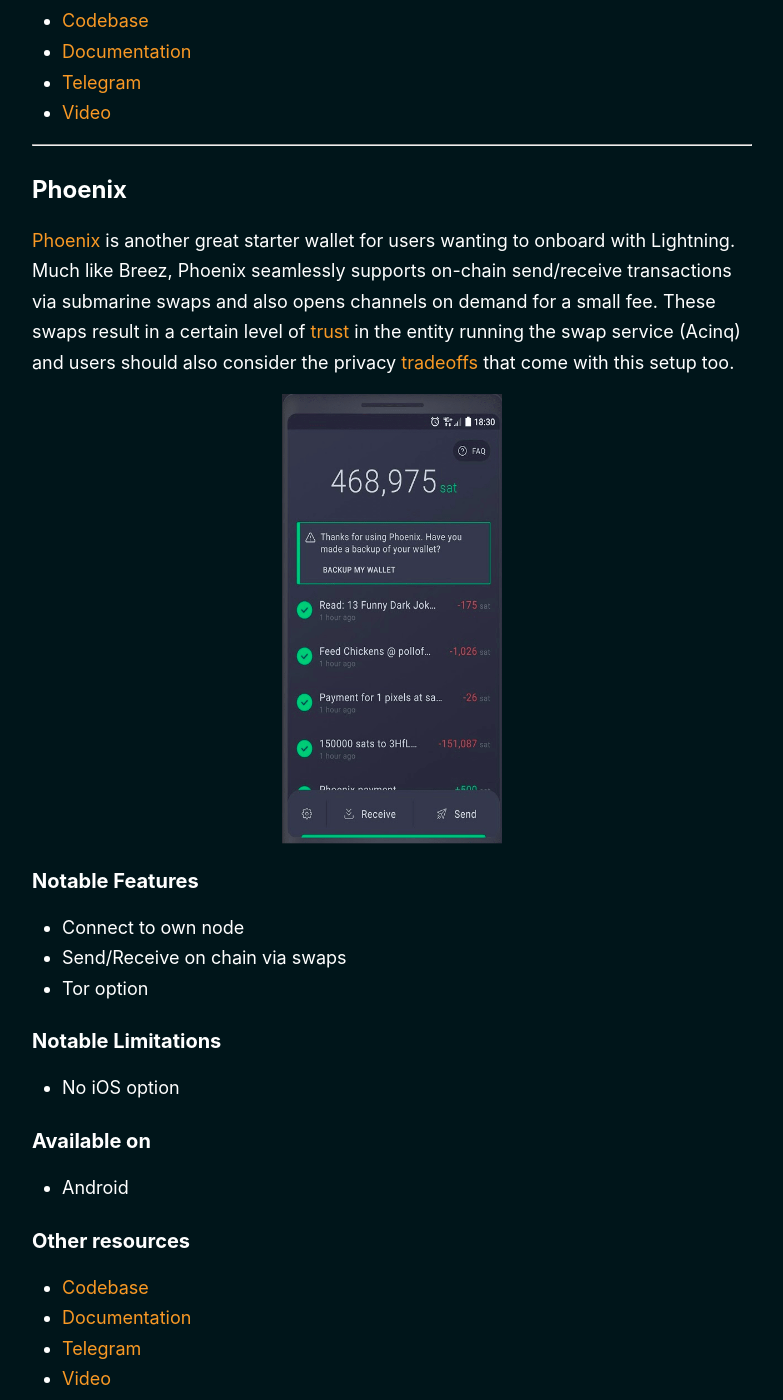
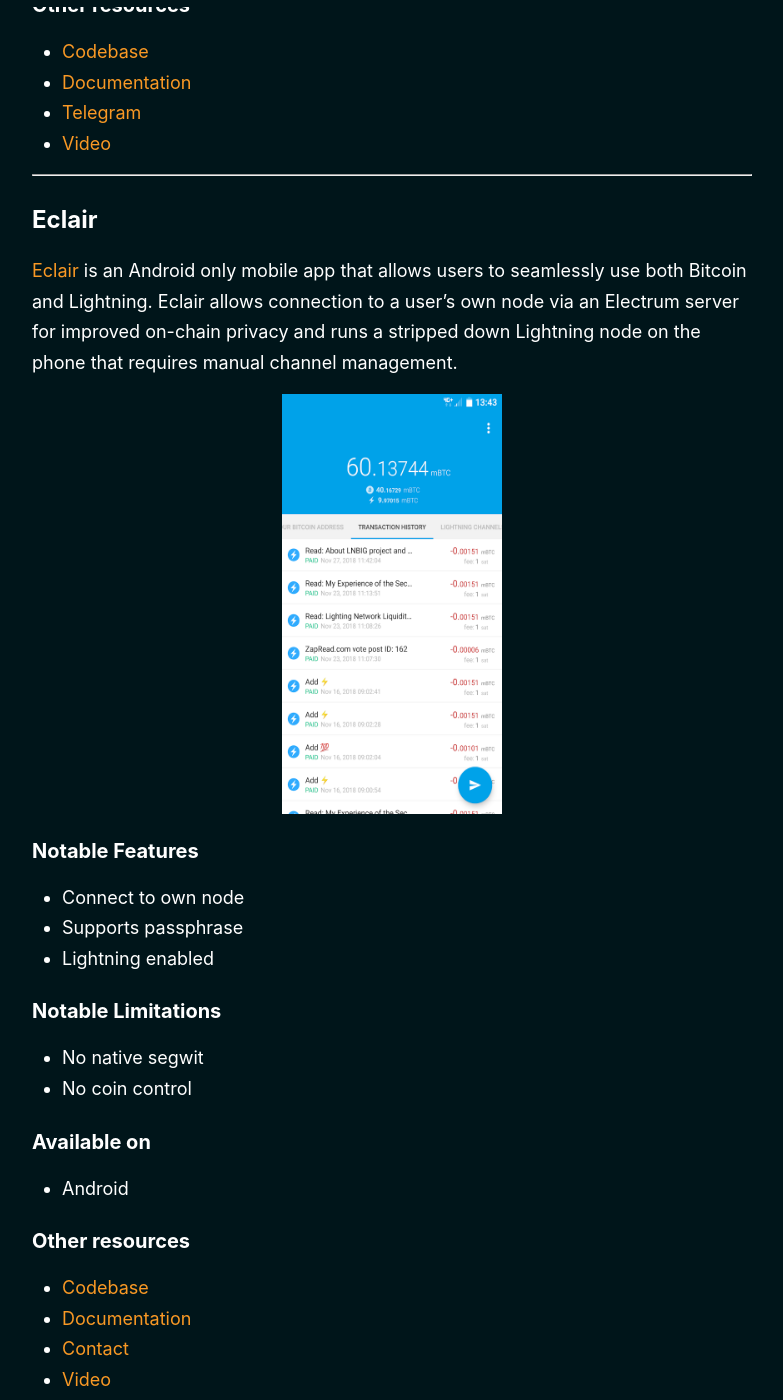
Before and after one commit to BitcoinQnA/bitcoin-wallet-guide, a Jekyll site: the page built from _pages/lightning.md, in a window 1280 px wide and 1400 px high, scrolled down 1727 px. Shown: the whole window, without its empty margins (248-1031 px from the left). Built offline with Jekyll 4.4.1, drawn with Linux system fonts in a browser that asks for light colours.

Commit message:
Update lightning.md

```diff
--- a/_pages/lightning.md
+++ b/_pages/lightning.md
@@ -9,6 +9,7 @@ Lightning native wallets aren't that different from a 'normal' bitcoin wallet, i
 ### Table of Contents
 
 1.  [Breez](#breez)
+2.  [Eclair](#eclair)
 2.  [Phoenix](#phoenix)
 3.  [Zap](#zap)
 4.  [Zeus](#zeus)
@@ -38,6 +39,32 @@ Lightning native wallets aren't that different from a 'normal' bitcoin wallet, i
 * [Documentation](https://github.com/breez/breezmobile)
 * [Telegram](https://t.me/breez_lightning)
 * [Video](https://youtu.be/lcBsn8e-oQ4)
+
+***
+
+## Eclair
+
+[Eclair](https://play.google.com/store/apps/details?id=fr.acinq.eclair.wallet.mainnet2) is an Android only mobile app that allows users to seamlessly use both Bitcoin and Lightning. Eclair allows connection to a user's own node via an Electrum server for improved on-chain privacy and runs a stripped down Lightning node on the phone that requires manual channel management.
+
+<img src="https://raw.githubusercontent.com/BitcoinQnA/bitcoin-wallet-guide/master/images/unnamed.png" class=responsive width="220" height="420" maxheight="420">
+
+### Notable Features
+* Connect to own node
+* Supports passphrase
+* Lightning enabled
+
+### Notable Limitations
+* No native segwit
+* No coin control
+
+### Available on
+* Android
+
+### Other resources
+* [Codebase](https://github.com/ACINQ/eclair-mobile)
+* [Documentation](https://github.com/ACINQ/eclair-mobile)
+* [Contact](https://twitter.com/acinq_co)
+* [Video](https://youtu.be/wq4lF2s4UtI)
 
 ***
 
```
